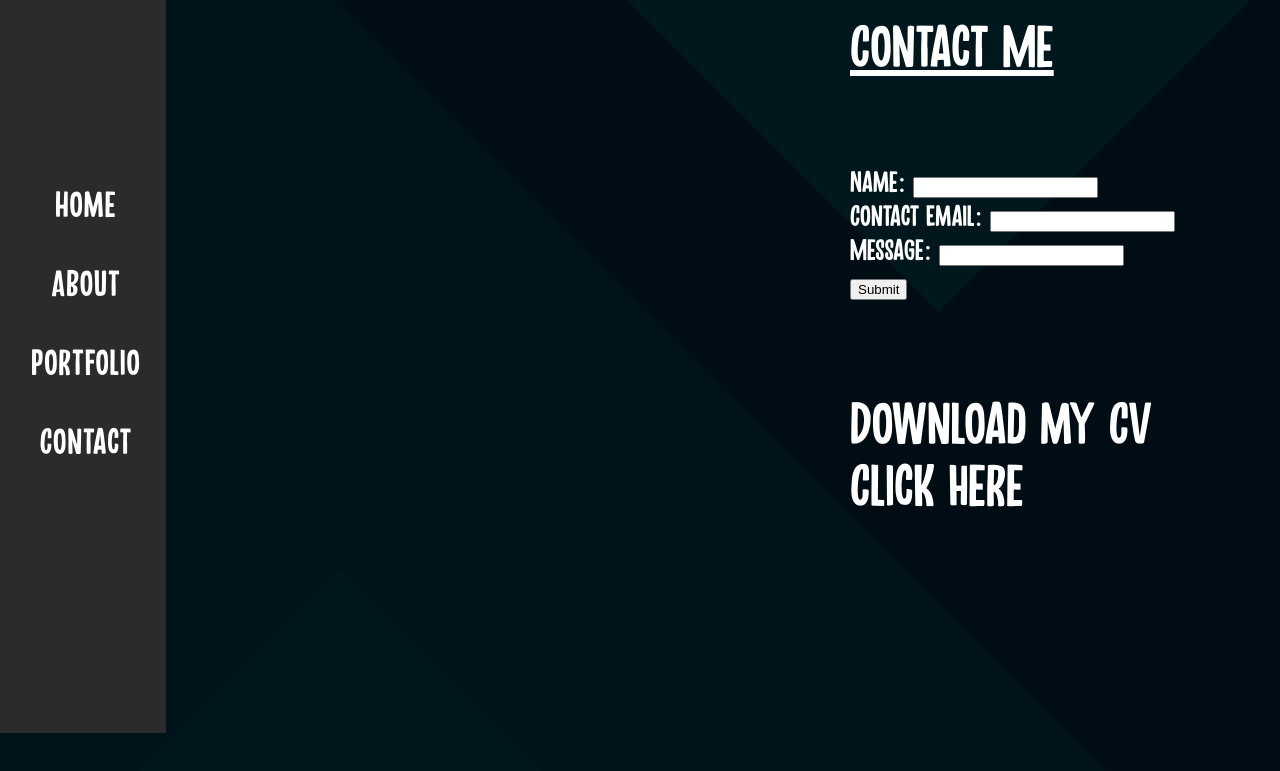
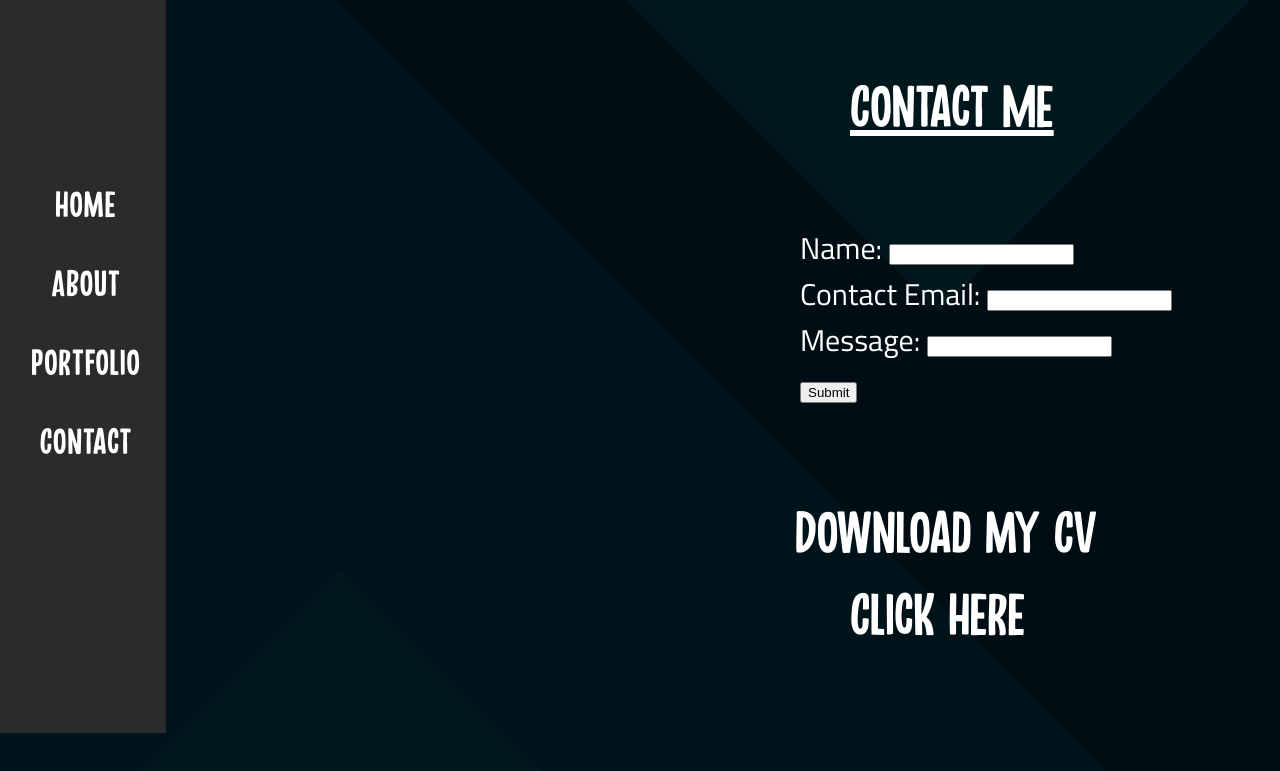
Before and after one commit to Lloyd-King/Portfolio, a plain HTML site: page contact.html in a window 1280 px wide. Shown: the part 77-848 px from the top of the page. Drawn offline with Linux system fonts and the light colour scheme.

```diff
--- a/contact.html
+++ b/contact.html
@@ -44,8 +44,10 @@
 
         <div class="contact2">
             Download my CV
-            <br>
-            Click here
+        </div>
+
+        <div class="contact3">
+            Click Here
         </div>
 
 
--- a/main.css
+++ b/main.css
@@ -496,7 +496,7 @@
 	font-size: 60px;
 	text-align: middle;
 	padding-left: 850px;
-	padding-top: 90px;
+	padding-top: 150px;
 	text-decoration: underline;
 }
 
@@ -505,15 +505,24 @@
 	color: #fff;
 	font-size: 60px;
 	text-align: middle;
-	padding-left: 850px;
+	padding-left: 795px;
 	padding-top: 90px;
 }
 
-.contactsheet{
+.contact3 {
 	font-family: troutbeck_demoregular;
 	color: #fff;
+	font-size: 60px;
+	text-align: middle;
+	padding-left: 850px;
+	padding-top: 20px;
+}
+
+.contactsheet{
+	font-family: titreg;
+	color: #fff;
 	font-size: 30px;
-	padding-left: 850px;
+	padding-left: 800px;
 	padding-top: 90px;
 }
 
```
Also changed, not shown: about.html (+3 -3 lines), index.html (+3 -3 lines), portfolio.html (+3 -3 lines).
